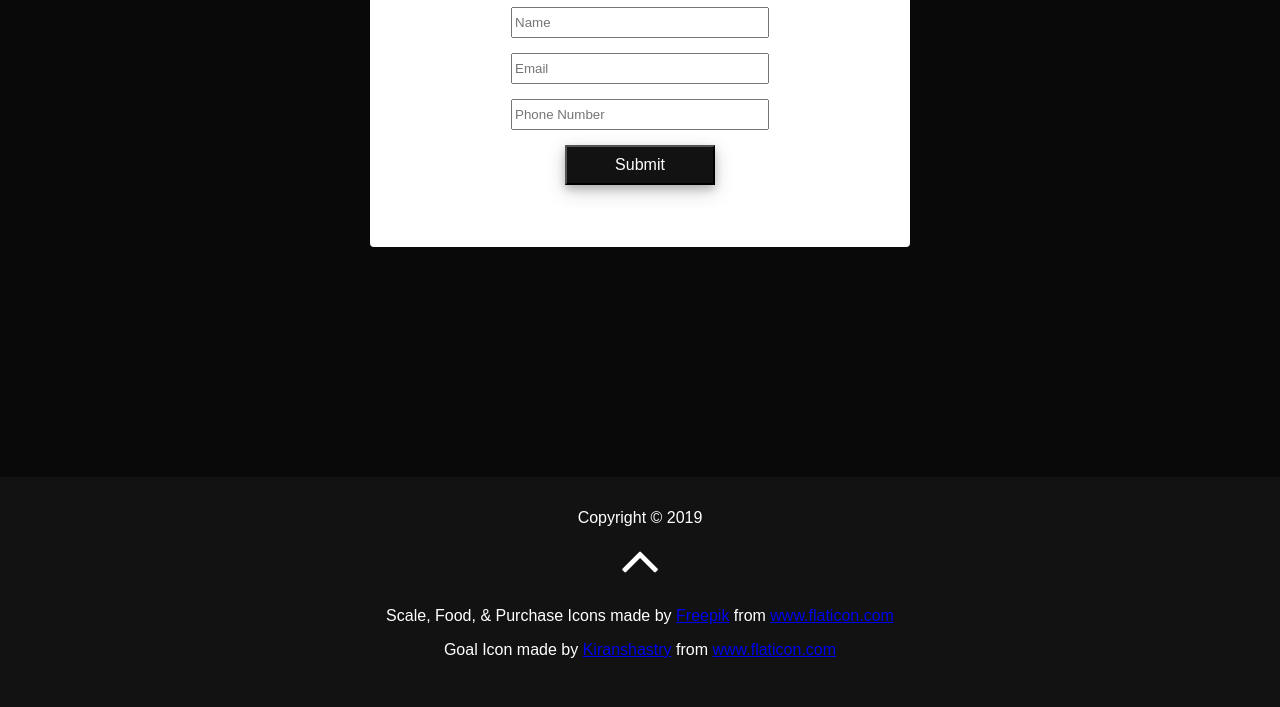
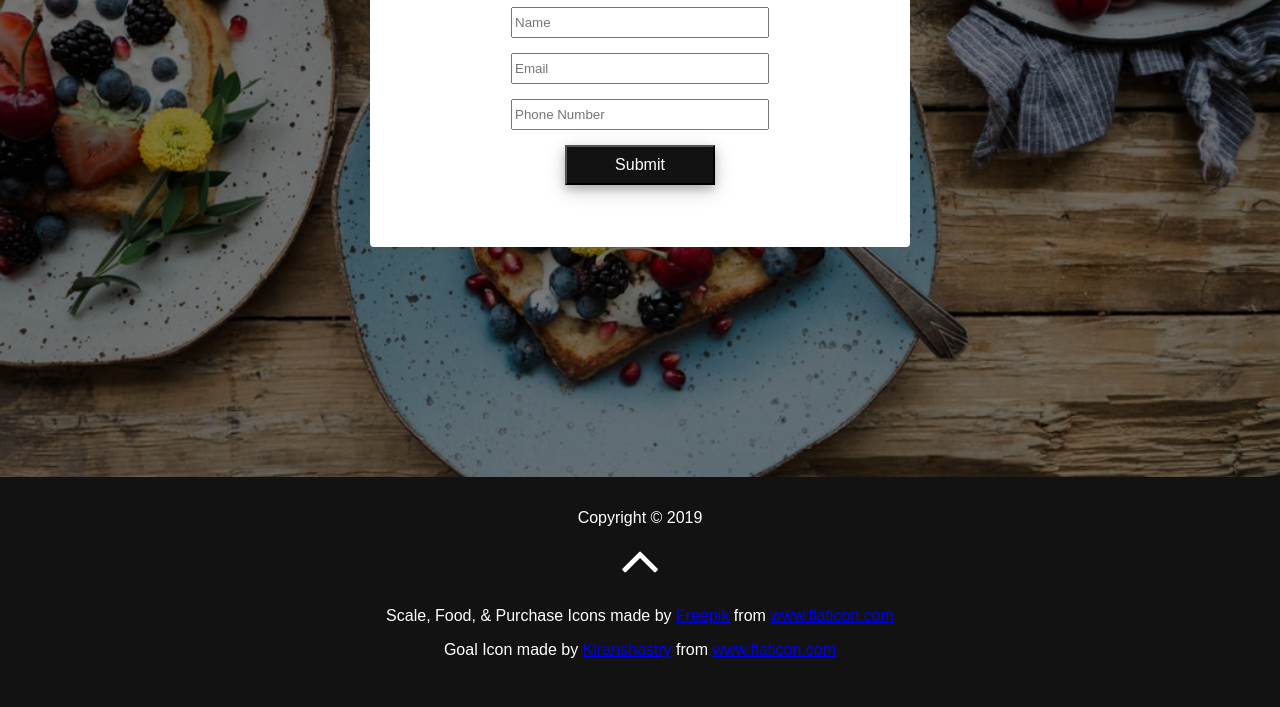
Before and after one commit to noblefinsand/fitness-website, a website: page dist/contact.html in a window 1280 px wide. Shown: the part 323-1030 px from the top of the page. Drawn offline with Linux system fonts and the light colour scheme; the site is published under a folder, as on GitHub Pages, so addresses that start at the root find nothing; a web font is replaced by a local one.

Commit message:
changed contact image directory

```diff
--- a/scss/main.scss
+++ b/scss/main.scss
@@ -15,7 +15,7 @@ body#contact {
   height: 100%;
   width: 100%;
   background-image: linear-gradient(rgba(0, 0, 0, 0.5), rgba(0, 0, 0, 0.5)),
-    url("/dist/img/contact.jpg");
+    url("../img/contact.jpg");
   background-position: center;
   background-repeat: no-repeat;
   background-size: cover;
```
Also changed, not shown: dist/css/main.css.
